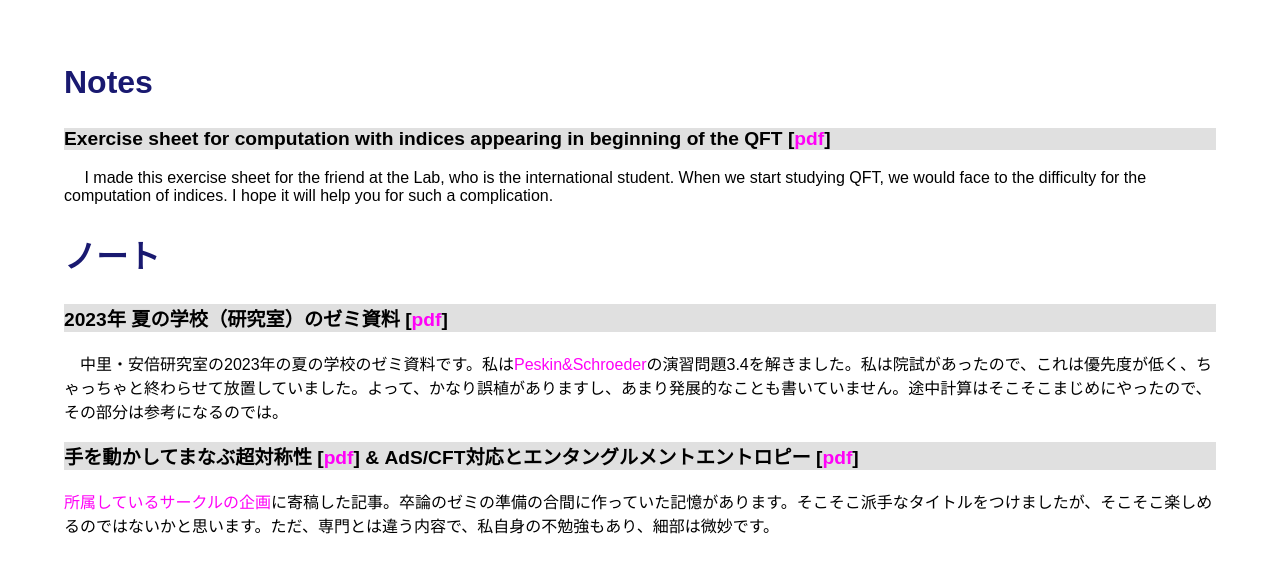
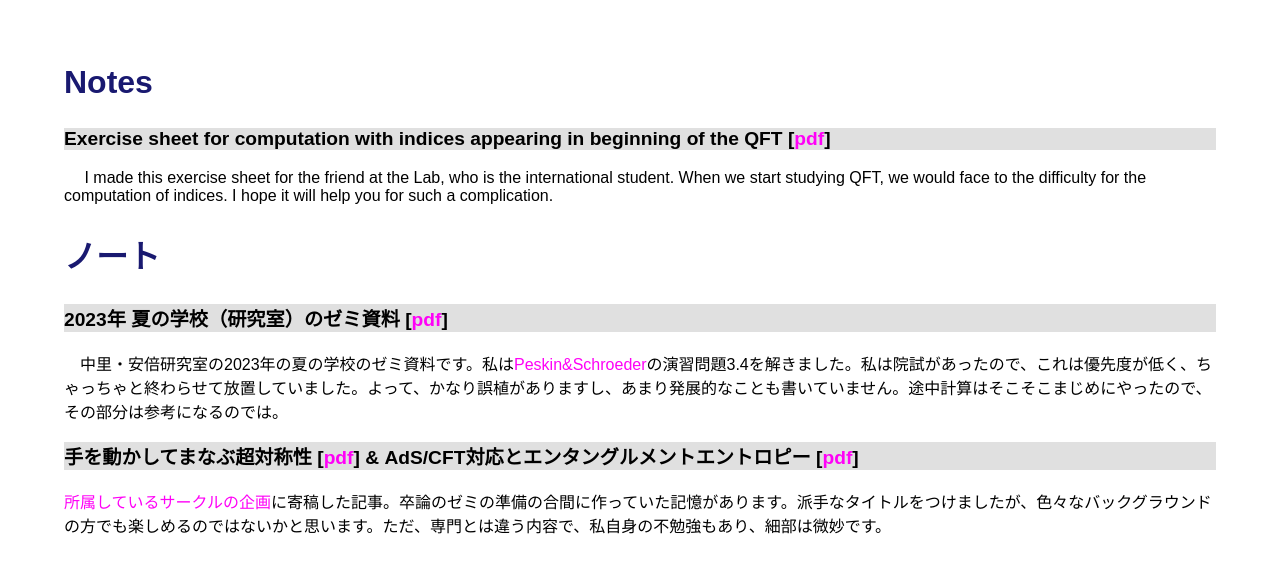
Before and after one commit to dxmegvpw/imiya.github.io, a Jekyll site: the page miya/notes/notes.html, which Jekyll copies as it is, in a window 1280 px wide. Shown: the top 573 px of the page. Built offline with Jekyll 4.4.1, drawn with Linux system fonts in a browser that asks for light colours.

Commit message:
Update files

```diff
--- a/miya/notes/notes.html
+++ b/miya/notes/notes.html
@@ -43,7 +43,7 @@
     </h3>
 
     <p>
-       <a href="https://wathematica-adv-2023.vercel.app/" target="_blank">所属しているサークルの企画</a>に寄稿した記事。卒論のゼミの準備の合間に作っていた記憶があります。そこそこ派手なタイトルをつけましたが、そこそこ楽しめるのではないかと思います。ただ、専門とは違う内容で、私自身の不勉強もあり、細部は微妙です。
+       <a href="https://wathematica-adv-2023.vercel.app/" target="_blank">所属しているサークルの企画</a>に寄稿した記事。卒論のゼミの準備の合間に作っていた記憶があります。派手なタイトルをつけましたが、色々なバックグラウンドの方でも楽しめるのではないかと思います。ただ、専門とは違う内容で、私自身の不勉強もあり、細部は微妙です。
     </p>
 
 </body>
```
